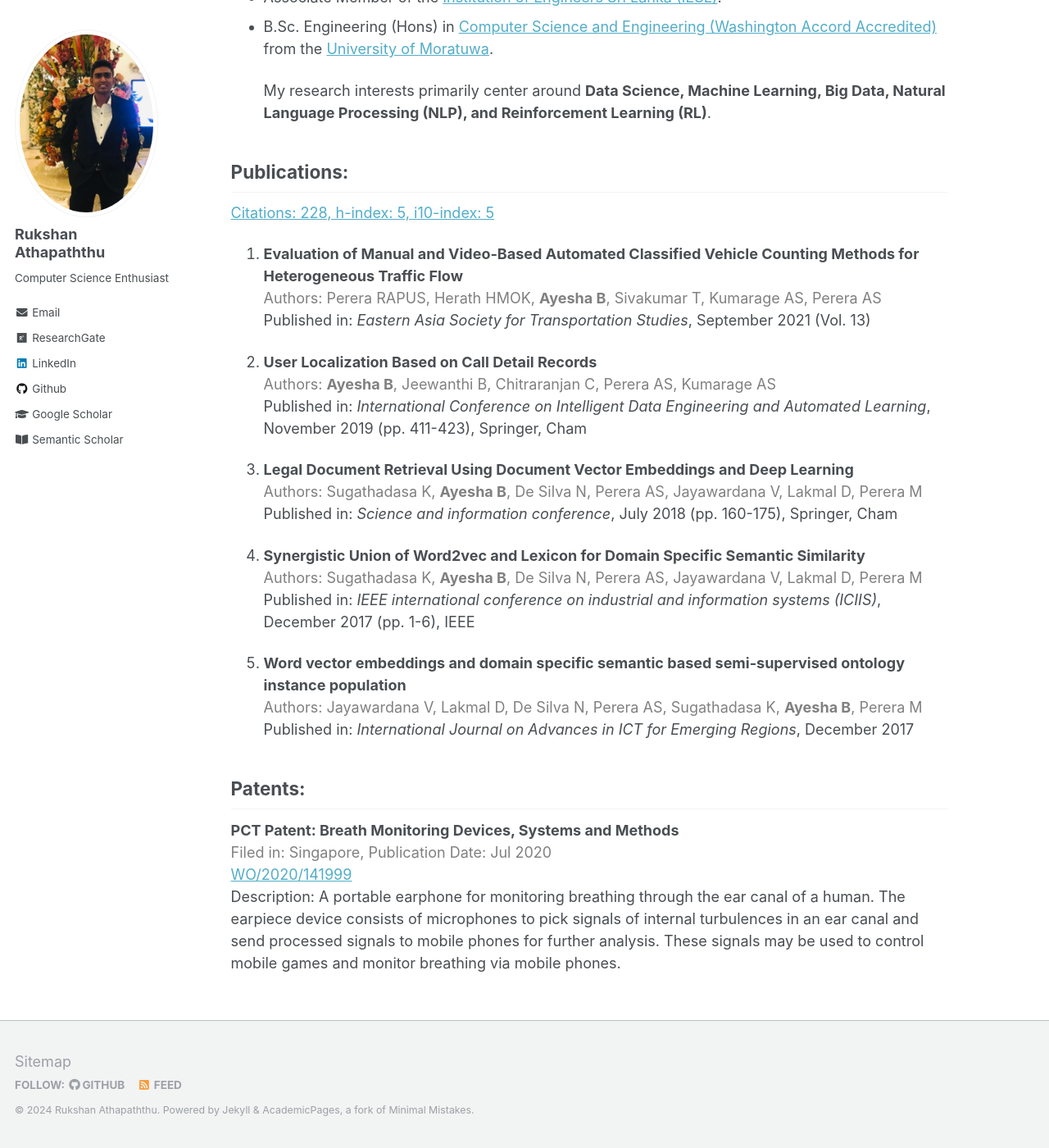
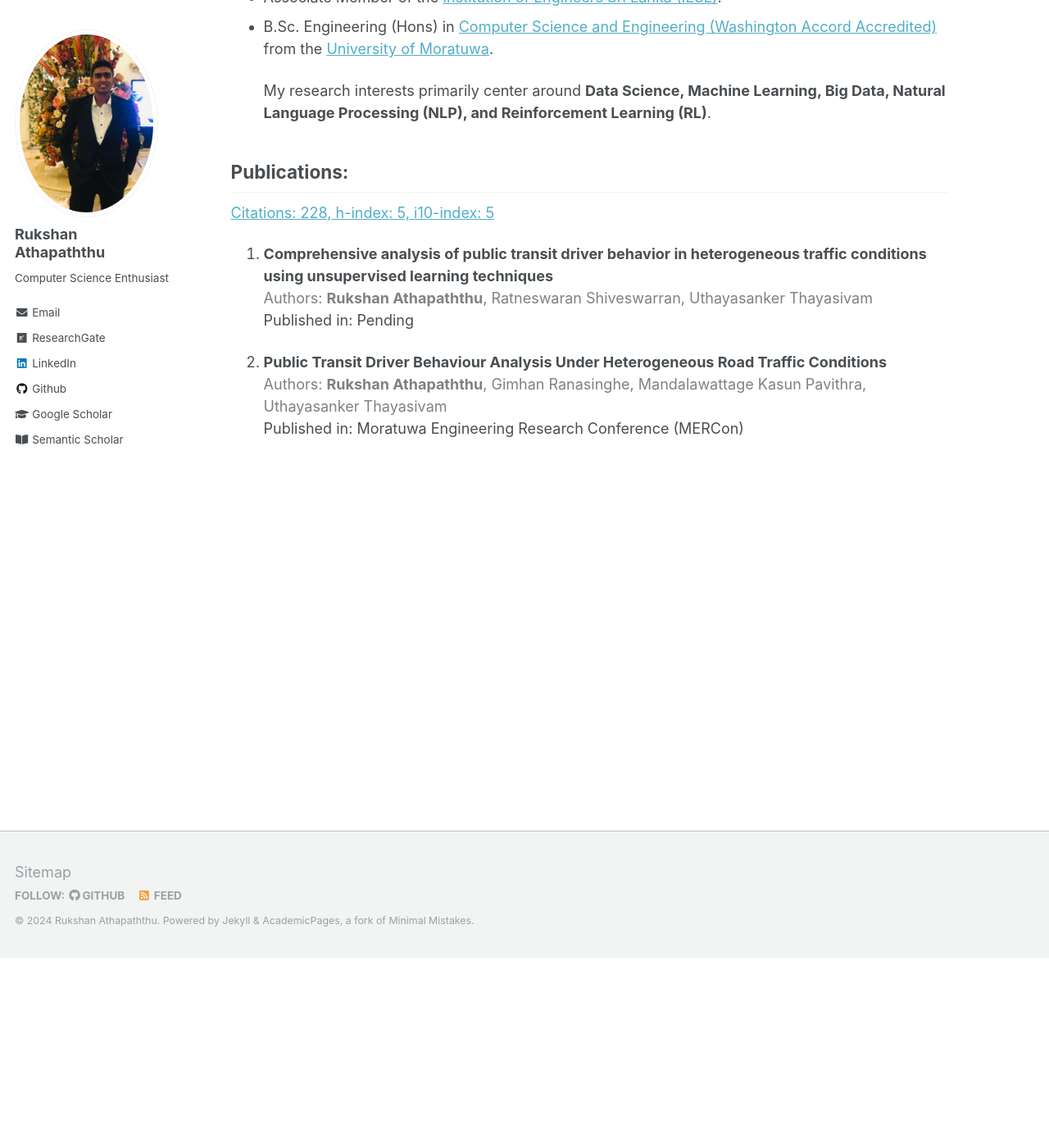
Before and after one commit to athapaththuamsrb/athapathtuamsrb.github.io, a Jekyll site: the page built from _pages/about.md, in a window 1280 px wide and 1400 px high, scrolled down 231 px. Shown: the whole window at 82% size. Built offline with Jekyll 4.4.1, drawn with Linux system fonts in a browser that asks for light colours.

Commit message:
add images and impove about

```diff
--- a/_pages/about.md
+++ b/_pages/about.md
@@ -18,29 +18,12 @@ redirect_from:
 
 [Citations: 228, h-index: 5, i10-index: 5](https://scholar.google.com/citations?user=p_fJiXwAAAAJ&hl)
 
-1. **Evaluation of Manual and Video-Based Automated Classified Vehicle Counting Methods for Heterogeneous Traffic Flow**
-   <span style="color:gray;">Authors: Perera RAPUS, Herath HMOK, **Ayesha B**, Sivakumar T, Kumarage AS, Perera AS</span>
-   Published in: _Eastern Asia Society for Transportation Studies_, September 2021 (Vol. 13)
+1. **Comprehensive analysis of public transit driver behavior in heterogeneous traffic conditions using unsupervised learning techniques**
+   <span style="color:gray;">Authors: **Rukshan Athapaththu**, Ratneswaran Shiveswarran, Uthayasanker Thayasivam</span>
+   Published in: Pending
 
-2. **User Localization Based on Call Detail Records**
-   <span style="color:gray;">Authors: **Ayesha B**, Jeewanthi B, Chitraranjan C, Perera AS, Kumarage AS</span>
-   Published in: _International Conference on Intelligent Data Engineering and Automated Learning_, November 2019 (pp. 411-423), Springer, Cham
+2. **Public Transit Driver Behaviour Analysis Under Heterogeneous Road Traffic Conditions**
+   <span style="color:gray;">Authors: **Rukshan Athapaththu**, Gimhan Ranasinghe, Mandalawattage Kasun Pavithra, Uthayasanker Thayasivam</span>
+   Published in: Moratuwa Engineering Research Conference (MERCon)
 
-3. **Legal Document Retrieval Using Document Vector Embeddings and Deep Learning**
-   <span style="color:gray;">Authors: Sugathadasa K, **Ayesha B**, De Silva N, Perera AS, Jayawardana V, Lakmal D, Perera M</span>
-   Published in: _Science and information conference_, July 2018 (pp. 160-175), Springer, Cham
-
-4. **Synergistic Union of Word2vec and Lexicon for Domain Specific Semantic Similarity**
-   <span style="color:gray;">Authors: Sugathadasa K, **Ayesha B**, De Silva N, Perera AS, Jayawardana V, Lakmal D, Perera M</span>
-   Published in: _IEEE international conference on industrial and information systems (ICIIS)_, December 2017 (pp. 1-6), IEEE
-
-5. **Word vector embeddings and domain specific semantic based semi-supervised ontology instance population**
-   <span style="color:gray;">Authors: Jayawardana V, Lakmal D, De Silva N, Perera AS, Sugathadasa K, **Ayesha B**, Perera M</span>
-   Published in: _International Journal on Advances in ICT for Emerging Regions_, December 2017
-
-## Patents:
-
-**PCT Patent: Breath Monitoring Devices, Systems and Methods**
-<span style="color:gray;">Filed in: Singapore, Publication Date: Jul 2020</span>
-[WO/2020/141999](https://patentscope.wipo.int/search/en/detail.jsf?docId=WO2020141999)
-Description: A portable earphone for monitoring breathing through the ear canal of a human. The earpiece device consists of microphones to pick signals of internal turbulences in an ear canal and send processed signals to mobile phones for further analysis. These signals may be used to control mobile games and monitor breathing via mobile phones.
+<!-- 3. **Cost Effective Attention Based Retrieval Augmented Generation for Domain Specific Teams** -->
```
Also changed, not shown: _teaching/teaching-assistant-uom.md (+1 -1 lines), images/codegen_logo.png (added), images/dartxtool_logo.png (added), images/freelance_logo.png (added), images/villvay_logo.png (added).
